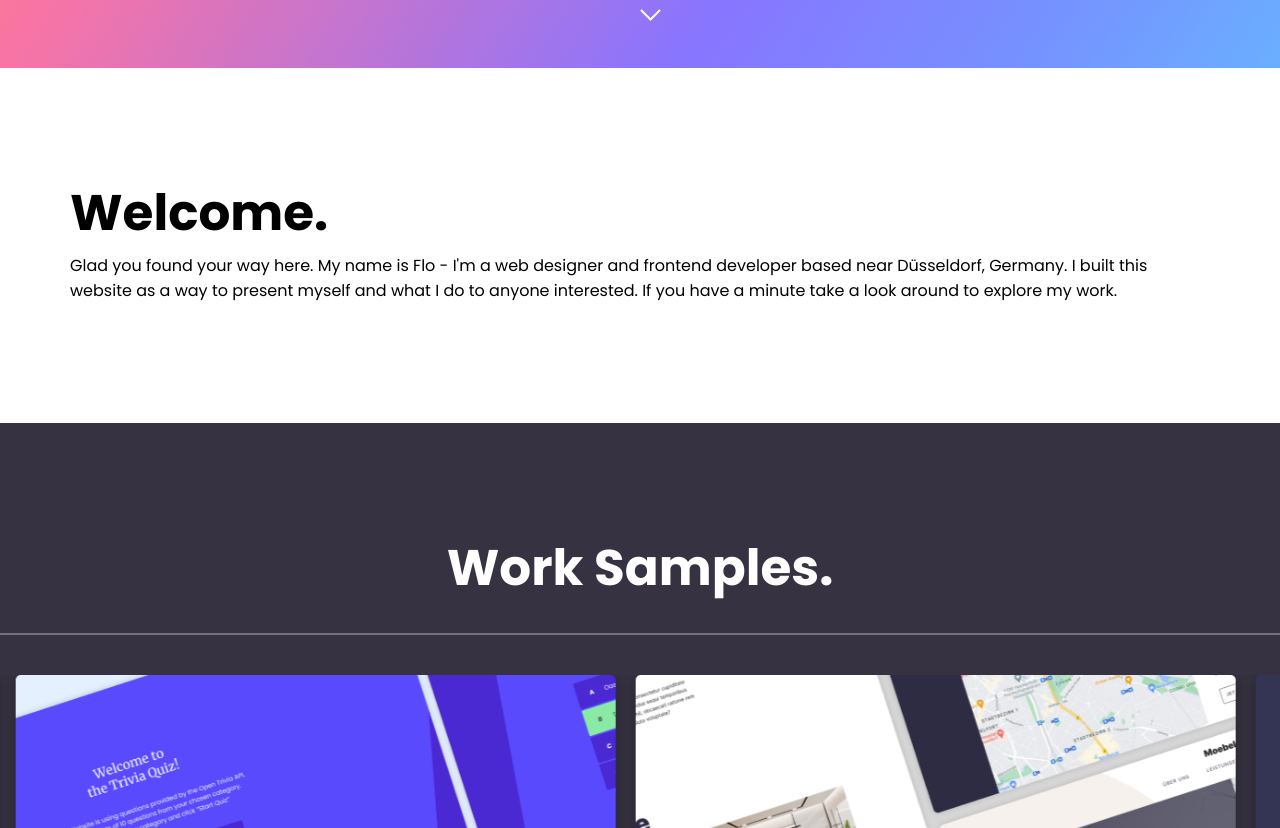
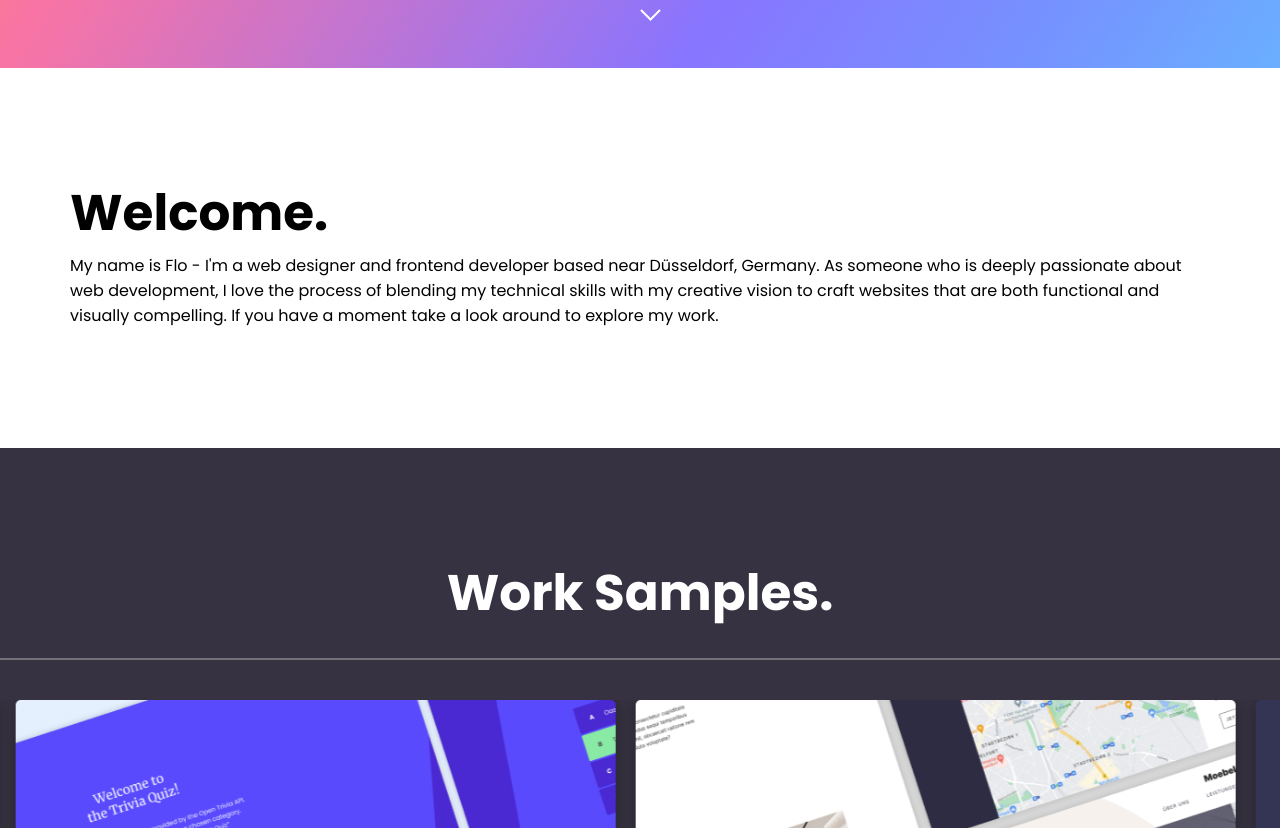
Before and after one commit to flo1101/florian-serger, a website: page index.html in a window 1280 px wide. Shown: the part 732-1560 px from the top of the page. Drawn offline with Linux system fonts and the light colour scheme.

Commit message:
change about text

```diff
--- a/index.html
+++ b/index.html
@@ -60,7 +60,9 @@
             <div class="container">
                 <h2>Welcome.</h2>
                 <p>
-                    Glad you found your way here. My name is Flo - I'm a web designer and frontend developer based near Düsseldorf, Germany. I built this website as a way to present myself and what I do to anyone interested. If you have a minute take a look around to explore my work.
+                    My name is Flo - I'm a web designer and frontend developer based near Düsseldorf, Germany.
+                    As someone who is deeply passionate about web development, I love the process of blending my technical skills with my creative vision to craft websites that are both functional and visually compelling.
+                    If you have a moment take a look around to explore my work.
                 </p>
             </div>
         </section>
```
